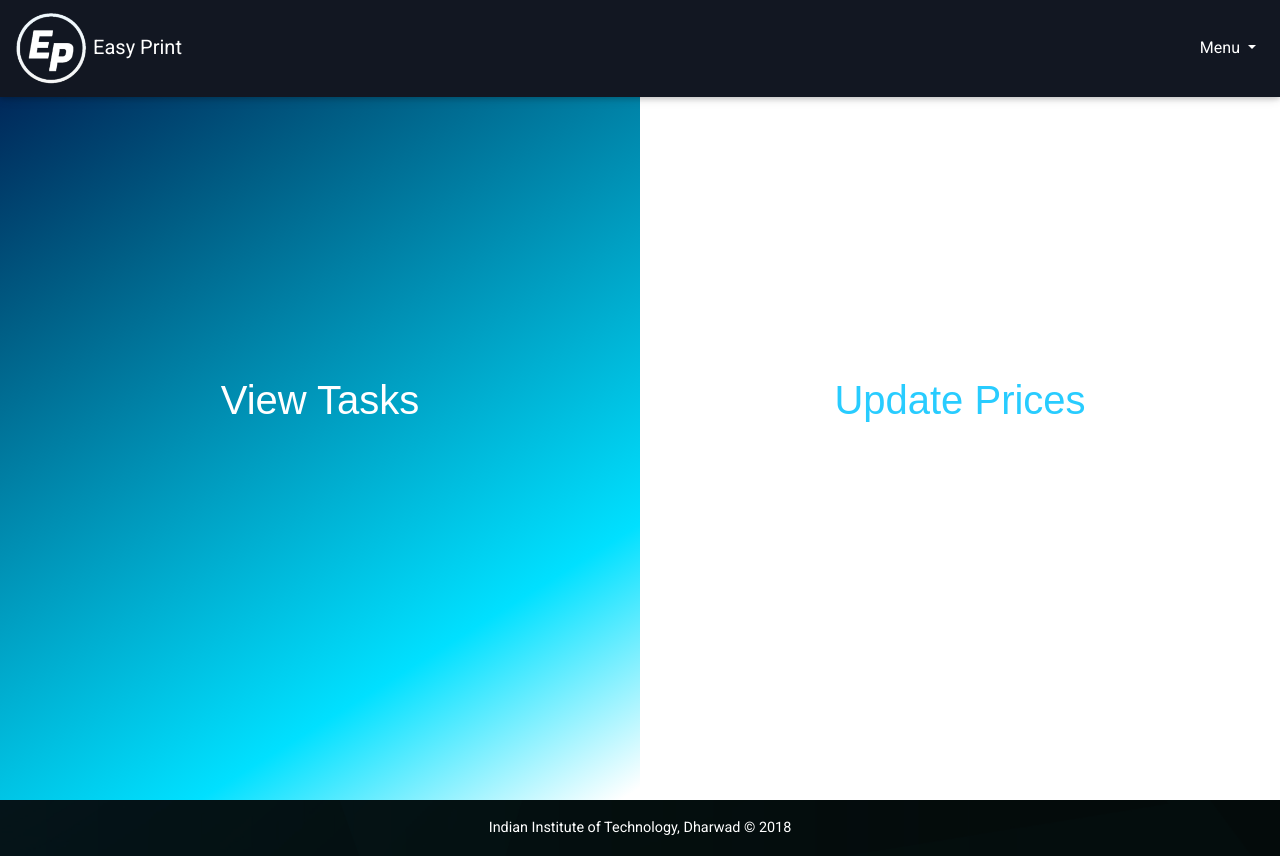
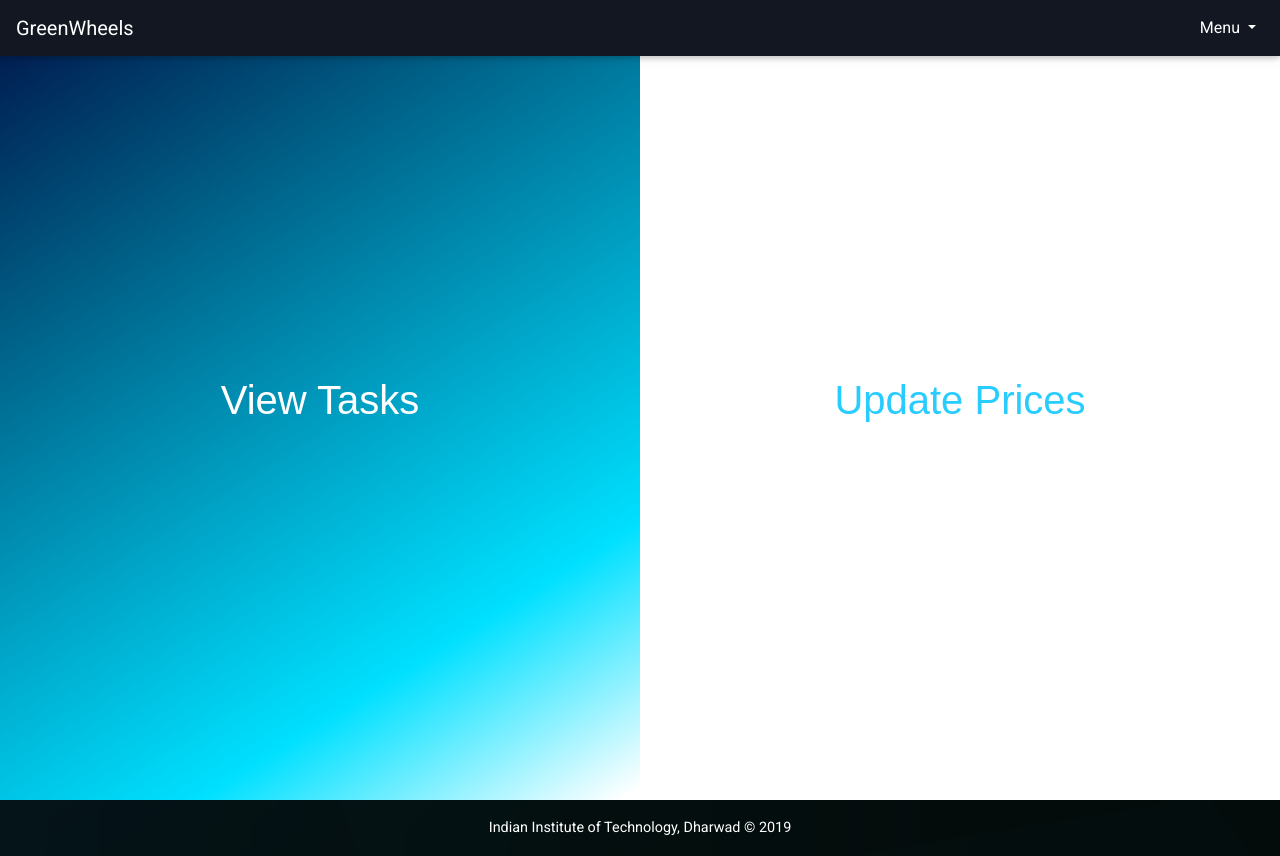
Before and after one commit to NeuralFlux/green-wheels, a Django app: page /home in a window 1280 px wide. Run offline with Django 3.2, Linux system fonts and the light colour scheme; a user stored in the database is signed in; data comes from the database, SQL or seed files in the repository; some libraries are stand-ins or nearby versions.

Commit message:
Completed Full Structure v5

```diff
--- a/PrinterFac/baseApp/templates/ground/base.html
+++ b/PrinterFac/baseApp/templates/ground/base.html
@@ -41,8 +41,7 @@
 <nav class="navbar navbar-expand-md navbar-dark fixed-top " style="background: rgb(18,23,34)">
     <!-- Brand -->
     <a class="mynavbarlogo navbar-brand mr-auto" style="color:white" href="{% url 'baseApp-home' %}">
-        <img src="{% static 'ground/translogo.png' %}" style="width: 20%">
-        Easy Print
+        GreenWheels
     </a>
 
     <!-- Toggler/collapsible Button -->
@@ -95,7 +94,7 @@
 
     <!-- Copyright -->
     <div class="footer-copyright text-center py-2 institute">
-        Indian Institute of Technology, Dharwad © 2018
+        Indian Institute of Technology, Dharwad © 2019
     </div>
     <div class="footer-copyright text-center py-2 link-target dev">
         <a href="{% url 'baseApp-about' %}">Meet the Developers!</a>
```
